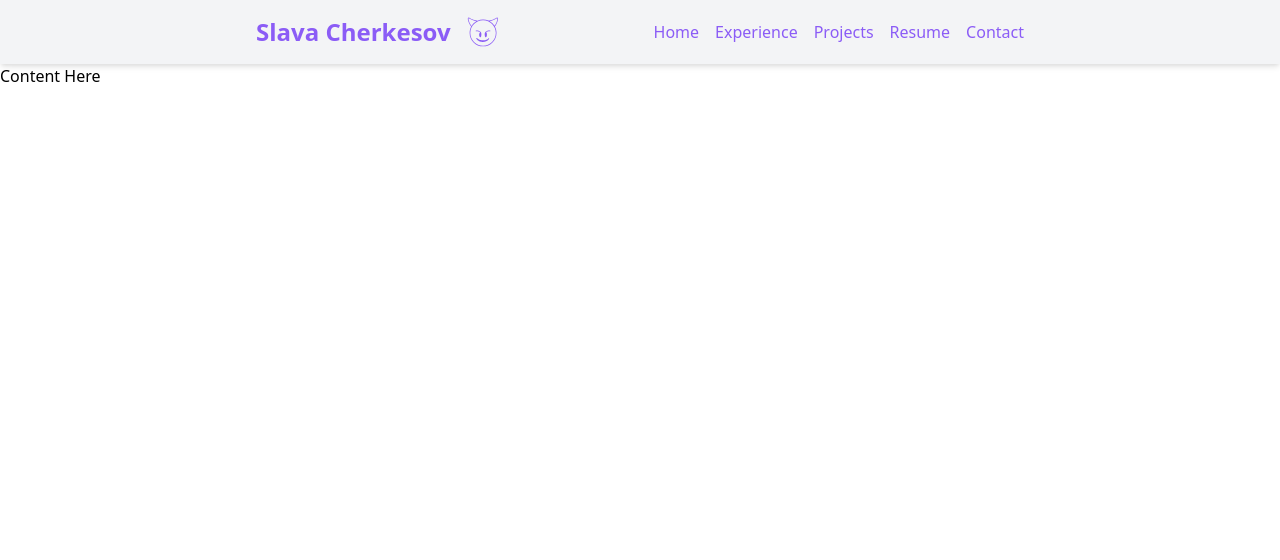
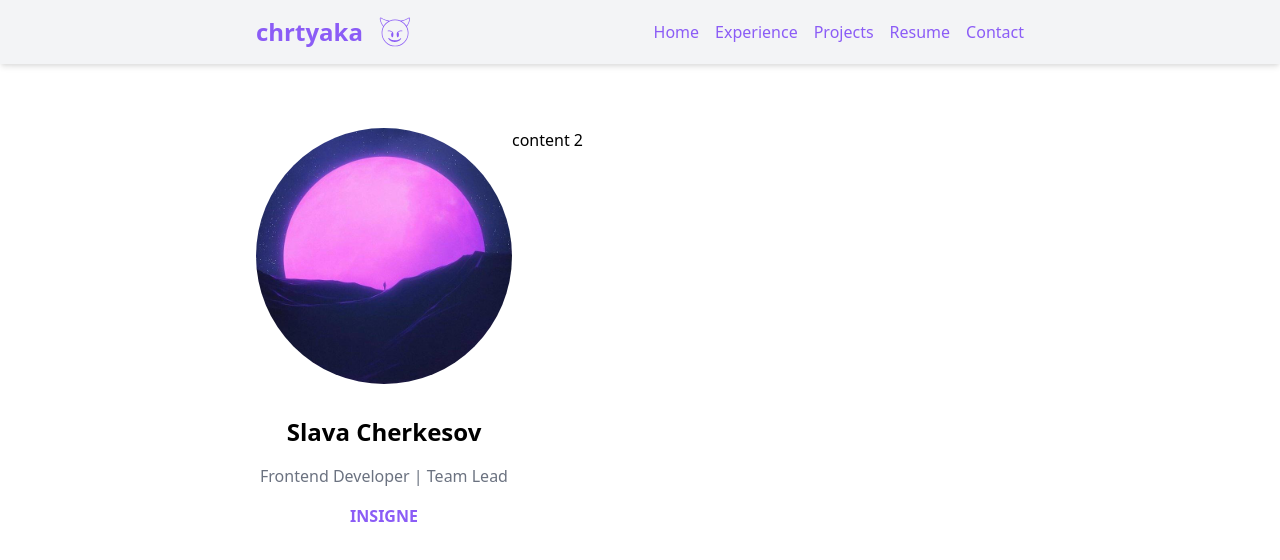
Before and after one commit to Chrtyaka/personal, a Next.js app: page / in a window 1280 px wide. Shown: the top 560 px of the page. Built offline with nearby package versions, Linux system fonts and the light colour scheme.

Commit message:
Start add first section.

```diff
--- a/components/navbar/index.tsx
+++ b/components/navbar/index.tsx
@@ -43,7 +43,7 @@ export const Navbar = () => {
 		<nav className='fixed h-16 w-full z-1030 top-0 left-0 bg-gray-100 shadow-md'>
 			<div className='h-full flex flex-row items-center justify-between mr-64 ml-64'>
 				<div className='flex'>
-					<a className='font-bold text-2xl text-purple-500'>Slava Cherkesov</a>
+					<a className='font-bold text-2xl text-purple-500'>chrtyaka</a>
 
 					<IconImp
 						viewBox='0 0 100 100'
--- /dev/null
+++ b/components/sections/bio/index.tsx
@@ -0,0 +1,32 @@
+import Image from 'next/image';
+import avatarPic from '../../../assets/images/avatar.jpg';
+
+export const SectionBio = () => {
+	return (
+		<section id='bio' className='pt-16 pb-32'>
+			<div className='flex w-full pl-64 pr-64'>
+				<div className='w-4/12 flex flex-col items-center justify-start'>
+					<Image
+						className='rounded-full'
+						src={avatarPic}
+						alt='Avatar'
+						width={270}
+						height={270}
+					/>
+					<h2 className='mt-8 font-bold text-2xl'>Slava Cherkesov</h2>
+					<p className='mt-4 text-gray-500'>Frontend Developer | Team Lead</p>
+					<a
+						href='https://insigne.ru/'
+						target='_blank'
+						className='mt-4 font-bold text-purple-500'
+						rel='noreferrer'
+					>
+						INSIGNE
+					</a>
+				</div>
+
+				<div className='w-8/12'>content 2</div>
+			</div>
+		</section>
+	);
+};
--- a/pages/index.tsx
+++ b/pages/index.tsx
@@ -1,9 +1,10 @@
 import type { NextPage } from 'next';
+import { SectionBio } from '../components/sections/bio';
 
 const Home: NextPage = () => {
 	return (
-		<div>
-			<h1>Content Here</h1>
+		<div className='container'>
+			<SectionBio />
 		</div>
 	);
 };
```
Also changed, not shown: assets/images/avatar.jpg (added).
